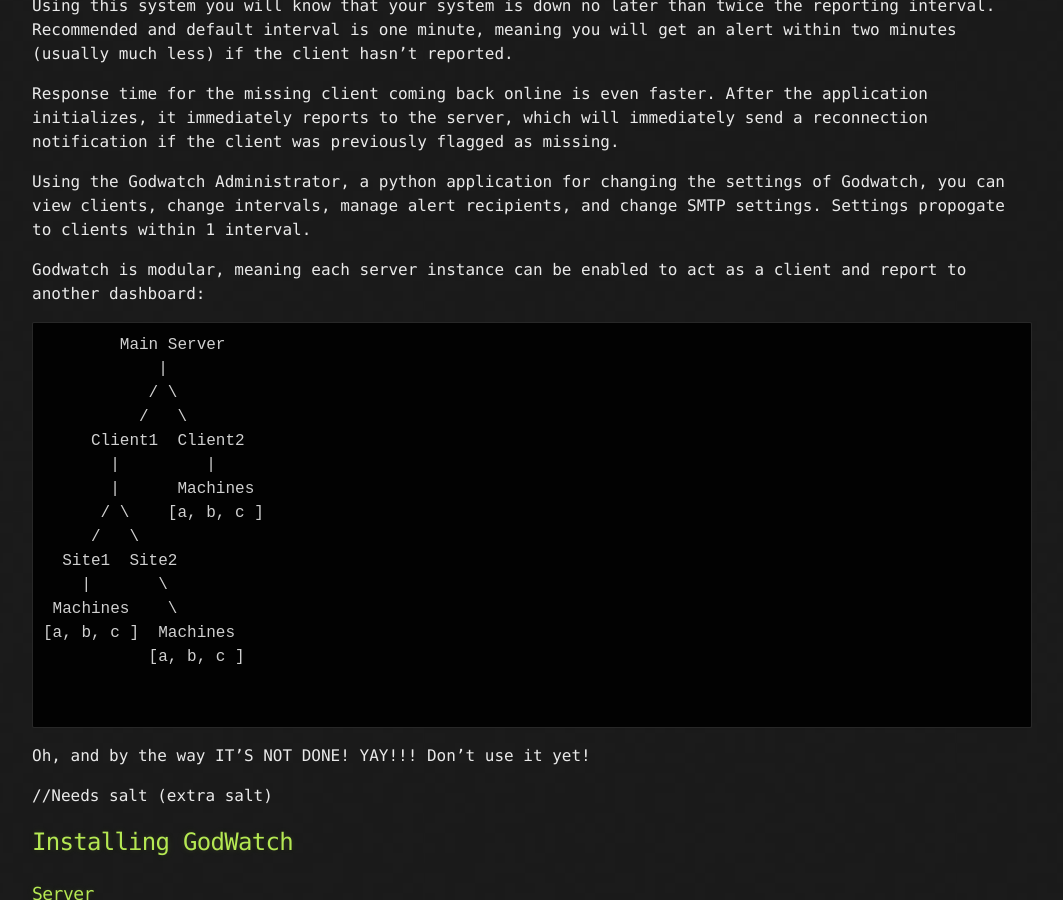
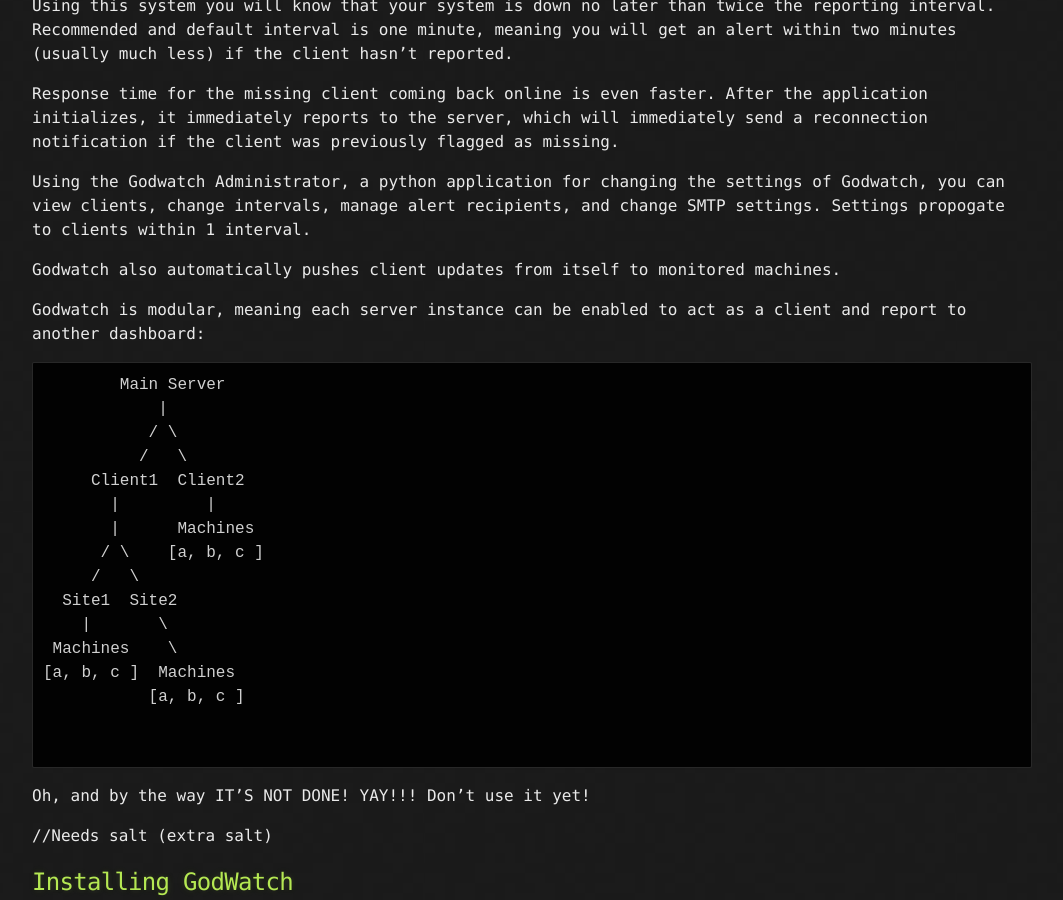
Before and after one commit to GodwatchMonitor/node-godwatch, a Jekyll site: the page built from docs/index.md, in a window 1280 px wide and 900 px high, scrolled down 1084 px. Shown: the whole window, without its empty margins (108-1171 px from the left). Built offline with Jekyll 4.4.1, drawn with Linux system fonts in a browser that asks for light colours; our own code applies the rules of GitHub Pages for plain Markdown files.

Commit message:
Update index.md

````diff
--- a/docs/index.md
+++ b/docs/index.md
@@ -32,6 +32,8 @@
 Response time for the missing client coming back online is even faster. After the application initializes, it immediately reports to the server, which will immediately send a reconnection notification if the client was previously flagged as missing.
 
 Using the Godwatch Administrator, a python application for changing the settings of Godwatch, you can view clients, change intervals, manage alert recipients, and change SMTP settings. Settings propogate to clients within 1 interval.
+
+Godwatch also automatically pushes client updates from itself to monitored machines.
 
 Godwatch is modular, meaning each server instance can be enabled to act as a client and report to another dashboard:
 ```
````
